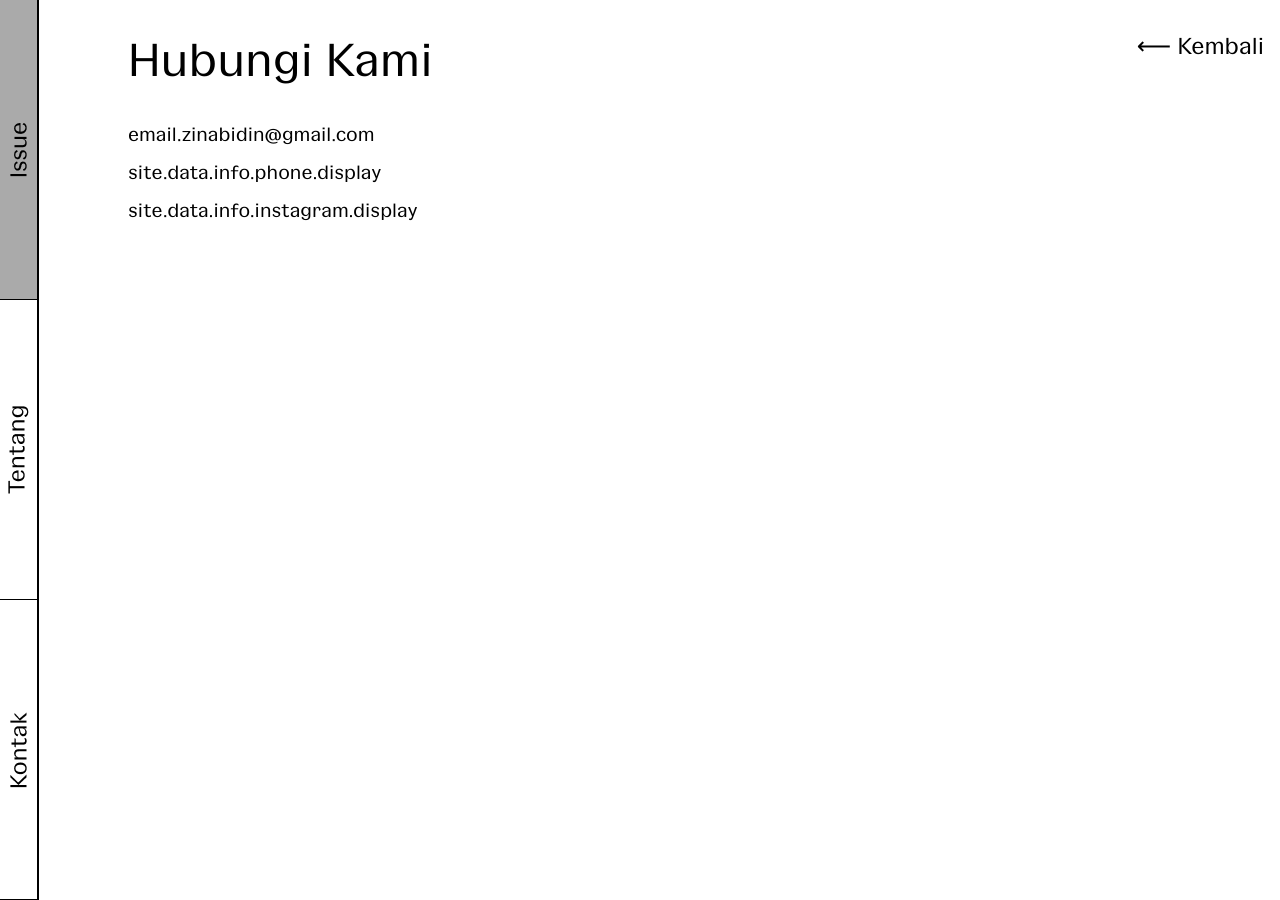
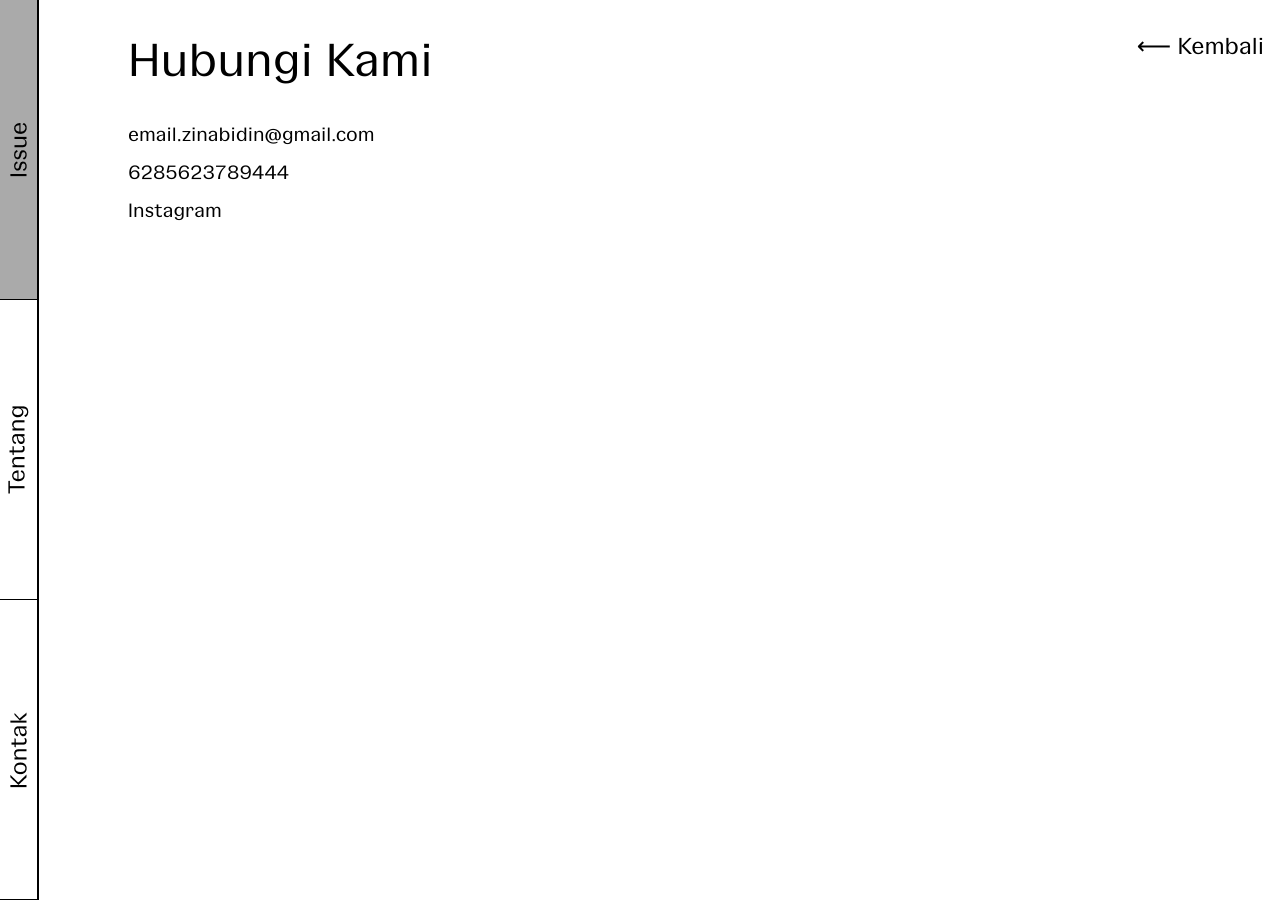
Before and after one commit to zinabidin/zinabidin.github.io, a Jekyll site: the page built from contact.html, in a window 1280 px wide. Built offline with Jekyll 4.4.1, drawn with Linux system fonts in a browser that asks for light colours.

Commit message:
Update info link

```diff
--- a/contact.html
+++ b/contact.html
@@ -10,10 +10,10 @@ title: Kontak
       <div class="f4 mb2">{{site.data.info.email.display}}</div>
     </a>
     <a class="link black underline-hover" target="_blank" href="site.info.phone.link">
-      <div class="f4 mb2">site.data.info.phone.display</div>
+      <div class="f4 mb2">{{site.data.info.phone.display}}</div>
     </a>
     <a class="link black underline-hover" target="_blank" href="site.info.instagram.link">
-      <div class="f4 mb2">site.data.info.instagram.display</div>
+      <div class="f4 mb2">{{site.data.info.instagram.display}}</div>
     </a>
   </div>
 </div>
```
